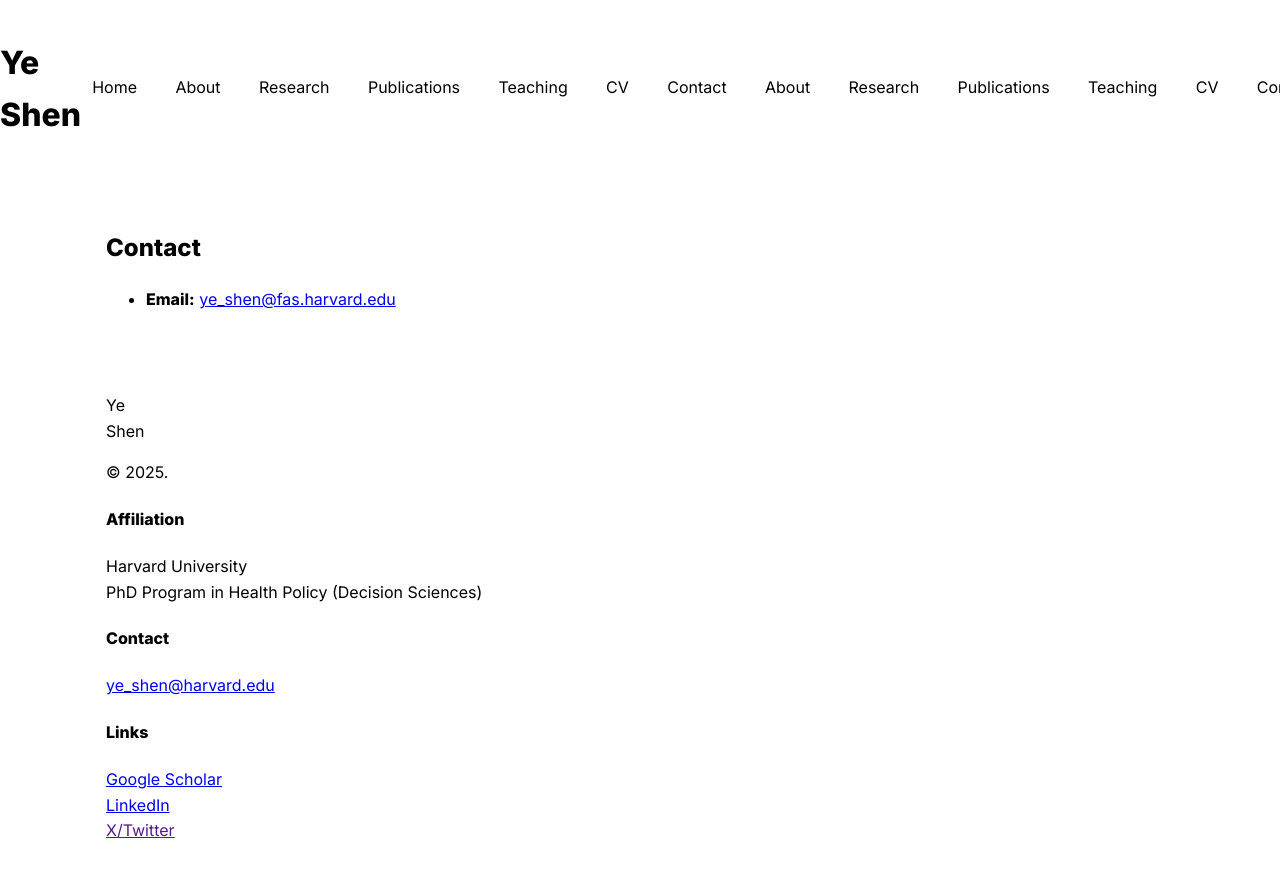
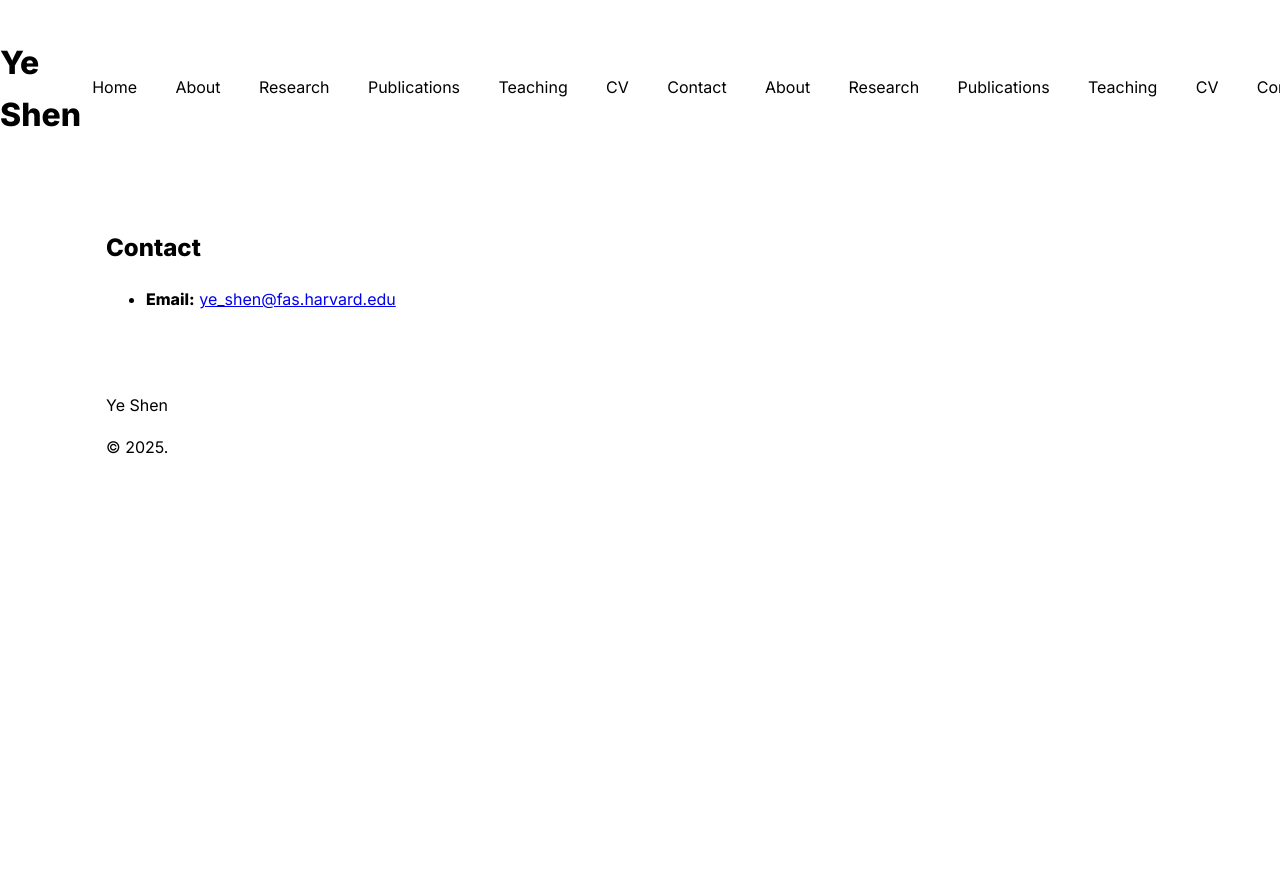
Before and after one commit to yshen11/yeshen-site, a Jekyll site: the page built from contact.md, in a window 1280 px wide. Shown: the top 877 px of the page. Built offline with Jekyll 4.4.1, drawn with Linux system fonts in a browser that asks for light colours.

Commit message:
Update footer.html
Remove additional info from footer as distracts

```diff
--- a/_includes/footer.html
+++ b/_includes/footer.html
@@ -2,26 +2,9 @@
   <div class="container footer-grid">
     <div>
       <div class="brand-lite">
-        <div>Ye</div>
-        <div>Shen</div>
+        <div>Ye Shen</div>
       </div>
       <p>© {{ site.time | date: "%Y" }}.</p>
     </div>
-    <div class="contact">
-      <h4>Affiliation</h4>
-      <p>Harvard University<br>PhD Program in Health Policy (Decision Sciences)</p>
-    </div>
-    <div class="contact">
-      <h4>Contact</h4>
-      <p><a href="mailto:ye_shen@harvard.edu">ye_shen@harvard.edu</a></p>
-    </div>
-    <div class="contact">
-      <h4>Links</h4>
-      <p>
-        <a href="{{ site.social.scholar }}">Google Scholar</a><br>
-        <a href="{{ site.social.linkedin }}">LinkedIn</a><br>
-        <a href="{{ site.social.twitter }}">X/Twitter</a>
-      </p>
-    </div>
   </div>
 </footer>
```
